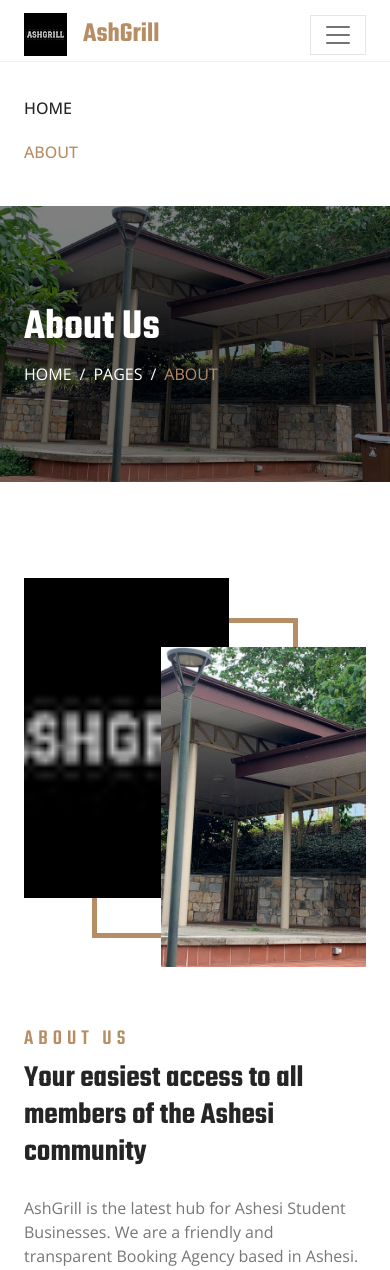
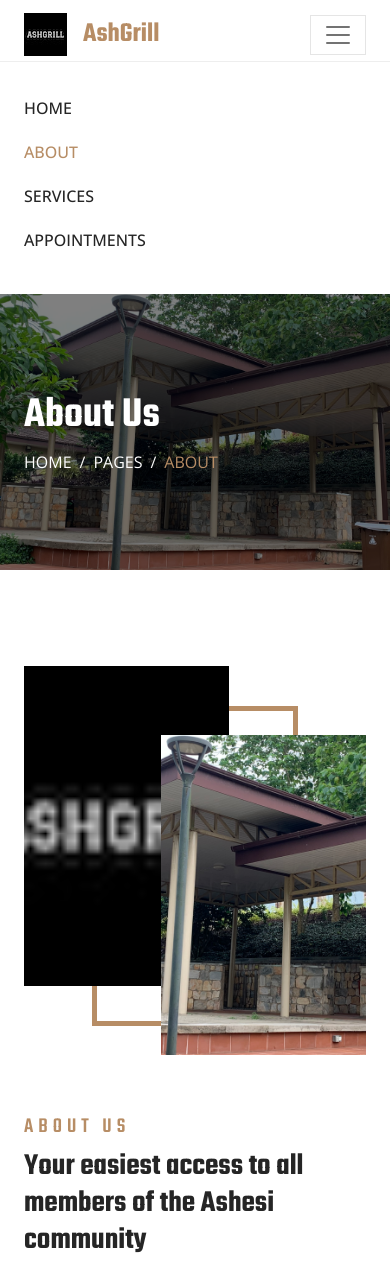
Before and after one commit to 678Elaine/Ashesiashgrill, a PHP site: page /about.php in a window 390 px wide, after a click that opens the changed part. Shown: the top 1270 px of the page. Run offline with PHP 8.4, Linux system fonts and the light colour scheme; some libraries are stand-ins or nearby versions.

Commit message:
Update about.php

```diff
--- a/about.php
+++ b/about.php
@@ -9,7 +9,7 @@
     <meta content="" name="description">
 
     <!-- Favicon -->
-    <link href="View/img/iconash.png" rel="icon">
+    <link href="img/iconash.png" rel="icon">
 
     <!-- Google Web Fonts -->
     <link rel="preconnect" href="https://fonts.googleapis.com">
@@ -21,22 +21,22 @@
     <link href="https://cdn.jsdelivr.net/npm/bootstrap-icons@1.4.1/font/bootstrap-icons.css" rel="stylesheet">
 
     <!-- Libraries Stylesheet -->
-    <link href="View/lib/animate/animate.min.css" rel="stylesheet">
-    <link href="View/lib/owlcarousel/assets/owl.carousel.min.css" rel="stylesheet">
-    <link href="View/lib/tempusdominus/css/tempusdominus-bootstrap-4.min.css" rel="stylesheet" />
+    <link href="lib/animate/animate.min.css" rel="stylesheet">
+    <link href="lib/owlcarousel/assets/owl.carousel.min.css" rel="stylesheet">
+    <link href="lib/tempusdominus/css/tempusdominus-bootstrap-4.min.css" rel="stylesheet" />
 
     <!-- Customized Bootstrap Stylesheet -->
-    <link href="View/css/bootstrap.min.css" rel="stylesheet">
+    <link href="css/bootstrap.min.css" rel="stylesheet">
 
     <!-- Template Stylesheet -->
-    <link href="View/css/style.css" rel="stylesheet">
+    <link href="css/style.css" rel="stylesheet">
 </head>
 
 <body>
     <!-- Spinner Start -->
     <div id="spinner" class="show bg-white position-fixed translate-middle w-100 vh-100 top-50 start-50 d-flex align-items-center justify-content-center">
         <div class="spinner-border position-relative text-primary" style="width: 6rem; height: 6rem;" role="status"></div>
-        <img class="position-absolute top-50 start-50 translate-middle" src="View/img/iconash.png" alt="Icon">
+        <img class="position-absolute top-50 start-50 translate-middle" src="img/iconash.png" alt="Icon">
     </div>
     <!-- Spinner End -->
 
@@ -79,11 +79,11 @@
             <div class="navbar-nav ms-auto p-4 p-lg-0">
                 <a href="index.php" class="nav-item nav-link">Home</a>
                 <a href="about.php" class="nav-item nav-link active">About</a>
-<!--                 <a href="services.php" class="nav-item nav-link">Services</a>
-                <a href="appointment.php" class="nav-item nav-link">Appointments</a> -->
+                <a href="services.php" class="nav-item nav-link">Services</a>
+                <a href="appointment.php" class="nav-item nav-link">Appointments</a>
                 <!-- <a href="contact.php" class="nav-item nav-link">Contact</a> -->
             </div>
-            <a href="View/login.php" class="btn btn-primary py-2 px-4 d-none d-lg-block">Booking</a>
+            <a href="booking.php" class="btn btn-primary py-2 px-4 d-none d-lg-block">Booking</a>
         </div>
     </nav>
     <!-- Navbar End -->
```
Also changed, not shown: other parts of about.php (+12 -12 lines).
